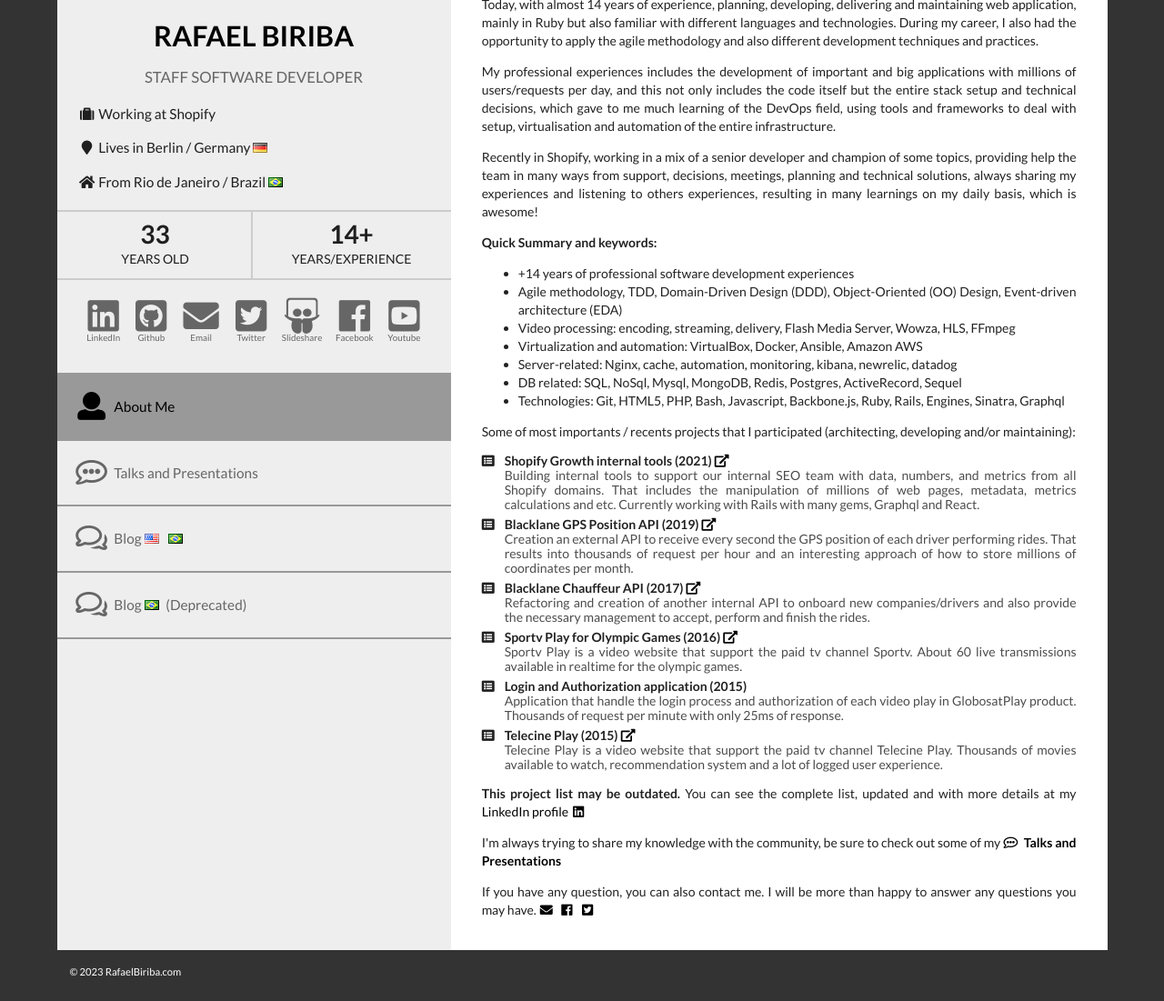
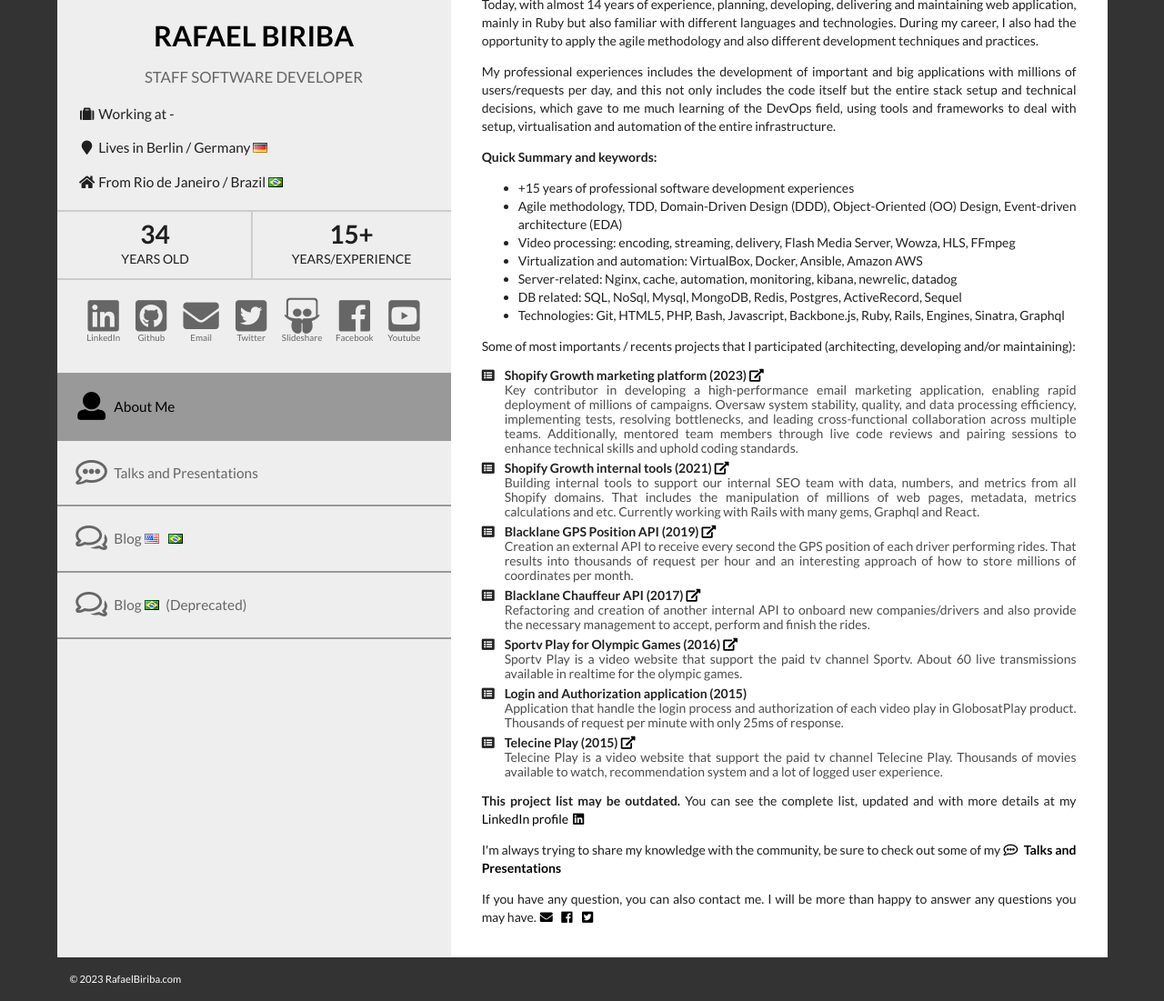
Before and after one commit to rafaelbiriba/rafaelbiriba-about-me, a Jekyll site: the page built from index.html, in a window 1280 px wide, cut to the strip 346-1447 px from the top of the page. Shown: the whole strip at 91% size. Built offline with Jekyll 4.4.1, drawn with Linux system fonts in a browser that asks for light colours.

Commit message:
adding magic

```diff
--- a/_includes/header.html
+++ b/_includes/header.html
@@ -3,13 +3,13 @@
   <h2 class="name">Rafael Biriba</h2>
   <p class="position">Staff Software Developer</p>
   <div class="details">
-    <p><i class="suitcase icon"></i>Working at Shopify</p>
+    <p><i class="suitcase icon"></i>Working at -</p>
     <p><i class="marker icon"></i>Lives in Berlin / Germany <i class="de flag"></i></p>
     <p><i class="home icon"></i>From Rio de Janeiro / Brazil <i class="br flag"></i></p>
   </div>
   <div class="info">
-    <p class="age"><span><b class="current_age_years">33</b> years old</span></p>
-    <p class="experience"><b class="current_experience_years">14+</b> years/experience</p>
+    <p class="age"><span><b class="current_age_years">34</b> years old</span></p>
+    <p class="experience"><b class="current_experience_years">15+</b> years/experience</p>
   </div>
   <div class="contacts">
     <span>
--- a/config/jekyll_config.yml
+++ b/config/jekyll_config.yml
@@ -1,4 +1,4 @@
-url: "https://rafaelbiriba.com" # the base hostname & protocol for your site, e.g. http://example.com
+url: "http://127.0.0.1:4000/" # the base hostname & protocol for your site, e.g. http://example.com
 
 exclude:
   - lib
--- a/config/jekyll_config_production.yml
+++ b/config/jekyll_config_production.yml
@@ -1,3 +1,2 @@
-url: https://rafaelbiriba.com
-baseurl: /about-me
+url: https://about.rafaelbiriba.com
 destination: _site_production
--- a/index.html
+++ b/index.html
@@ -12,11 +12,10 @@
     <p>Learn new stuff is never a problem, is the beauty of this area, the power that we have to create, to adapt and to build software that means something, motivated by the challenge of bringing the best experience for the user/customer.</p>
     <p>Today, with almost <span class="almost_current_experience_years">14</span> years of experience, planning, developing, delivering and maintaining web application, mainly in Ruby but also familiar with different languages and technologies. During my career, I also had the opportunity to apply the agile methodology and also different development techniques and practices.</p>
     <p>My professional experiences includes the development of important and big applications with millions of users/requests per day, and this not only includes the code itself but the entire stack setup and technical decisions, which gave to me much learning of the DevOps field, using tools and frameworks to deal with setup, virtualisation and automation of the entire infrastructure.</p>
-    <p>Recently in Shopify, working in a mix of a senior developer and champion of some topics, providing help the team in many ways from support, decisions, meetings, planning and technical solutions, always sharing my experiences and listening to others experiences, resulting in many learnings on my daily basis, which is awesome!</p>
 
     <p><strong>Quick Summary and keywords:</strong>
       <ul>
-        <li>+<span class="almost_current_experience_years">14</span> years of professional software development experiences</li>
+        <li>+<span class="almost_current_experience_years">15</span> years of professional software development experiences</li>
         <li>Agile methodology, TDD, Domain-Driven Design (DDD), Object-Oriented (OO) Design, Event-driven architecture (EDA)</li>
         <li>Video processing: encoding, streaming, delivery, Flash Media Server, Wowza, HLS, FFmpeg</li>
         <li>Virtualization and automation: VirtualBox, Docker, Ansible, Amazon AWS</li>
@@ -28,6 +27,13 @@
 
     <p>Some of most importants / recents projects that I participated (architecting, developing and/or maintaining):</p>
     <div class="ui list">
+      <div class="item">
+        <i class="browser icon"></i>
+        <div class="content">
+          <div class="header">Shopify Growth marketing platform (2023) <a href="https://www.shopify.com" title="Shopify" target="_blank" data-ga-click-event-category="About Me" data-ga-click-event-action="Projects" data-ga-click-event-detail="Shopify"> <i class="external icon"></i></a></div>
+          <div class="description">Key contributor in developing a high-performance email marketing application, enabling rapid deployment of millions of campaigns. Oversaw system stability, quality, and data processing efficiency, implementing tests, resolving bottlenecks, and leading cross-functional collaboration across multiple teams. Additionally, mentored team members through live code reviews and pairing sessions to enhance technical skills and uphold coding standards.</div>
+        </div>
+      </div>
       <div class="item">
         <i class="browser icon"></i>
         <div class="content">
```
Also changed, not shown: config/deploy.rb (deleted, +0 -38 lines), .github/workflows/jekyll.yml (added), 1 other file.
